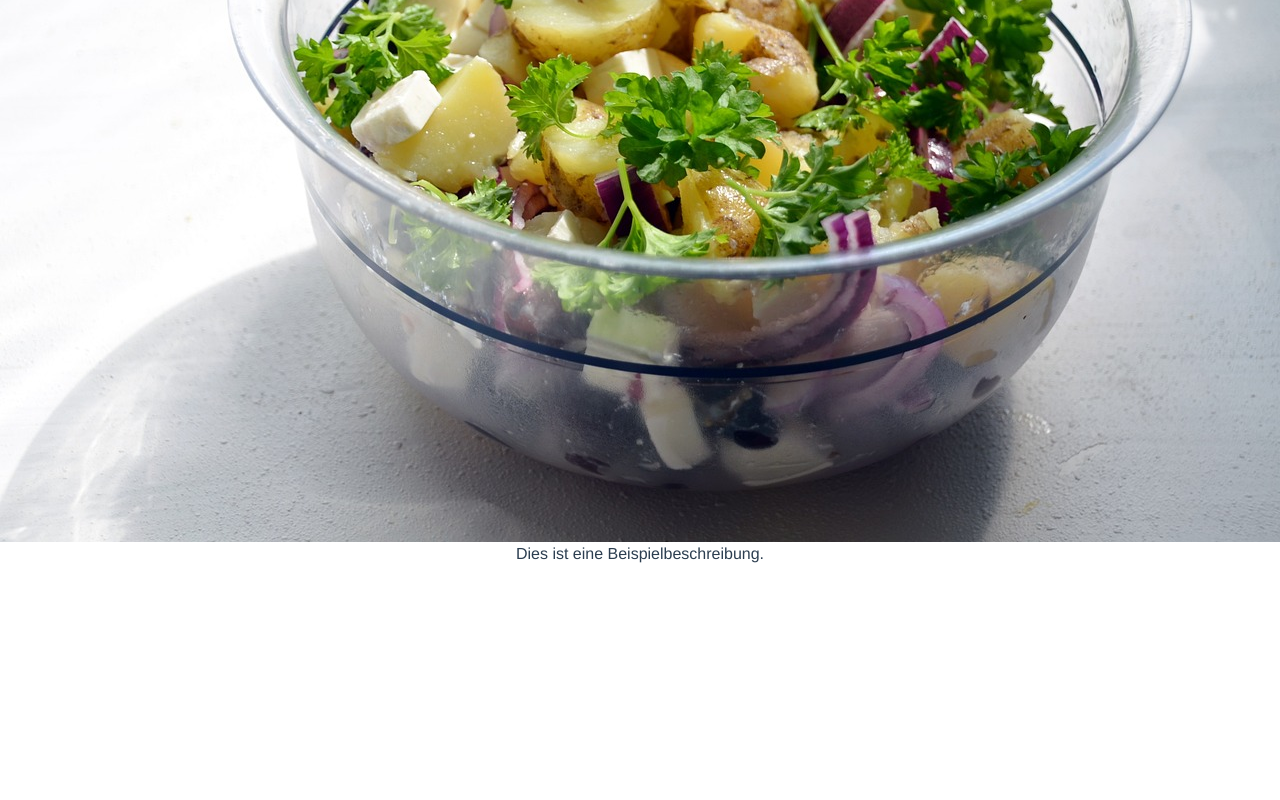
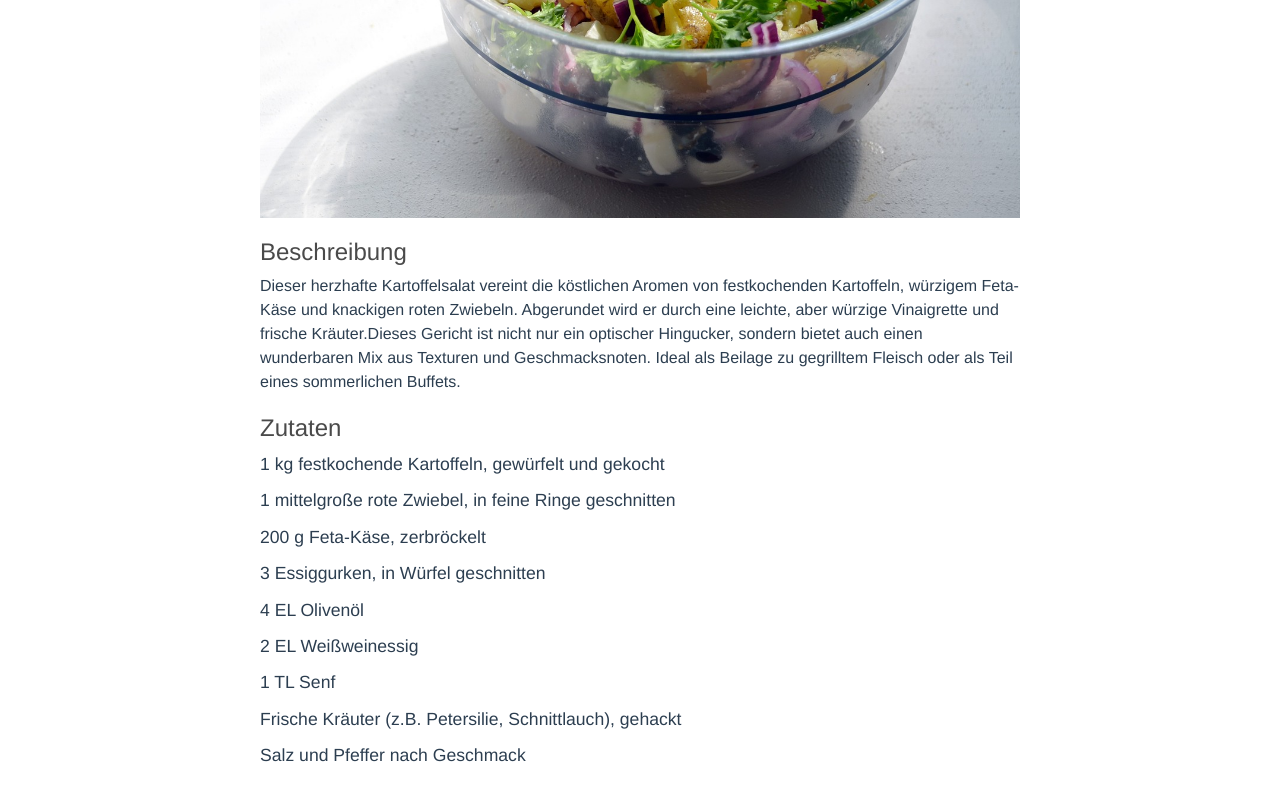
Before and after one commit to ercankurt2/recipleasefe, a Vue app: page /recipe/1 in a window 1280 px wide. Shown: the part 362-1162 px from the top of the page. Before the commit the page ends 944 px from the top, so only its background shows below. Built offline with nearby package versions, Linux system fonts and the light colour scheme; the HTML template or start-up script is replaced by a standard one.

Commit message:
RecipeDetailView.vue erweitert

```diff
--- a/src/components/RecipeDetailView.vue
+++ b/src/components/RecipeDetailView.vue
@@ -2,7 +2,18 @@
   <div class="recipe-detail">
     <h1>{{ recipe.title }}</h1>
     <img :src="getPicture(recipe)" alt="Bild des Rezepts" class="recipe-image">
-    <p>{{ recipe.beschreibung }}</p>
+
+    <div class="description-section">
+      <h2>Beschreibung</h2>
+      <p>{{ recipe.beschreibung }}</p>
+    </div>
+
+    <div class="ingredients-section">
+      <h2>Zutaten</h2>
+      <ul>
+        <li v-for="(zutat, index) in recipe.zutaten" :key="index">{{ zutat }}</li>
+      </ul>
+    </div>
   </div>
 </template>
 
@@ -15,7 +26,21 @@ export default {
       recipe: {
         id: 1,
         title: 'Beispielrezept',
-        beschreibung: 'Dies ist eine Beispielbeschreibung.',
+        beschreibung: 'Dieser herzhafte Kartoffelsalat vereint die köstlichen Aromen von festkochenden Kartoffeln, würzigem Feta-Käse und knackigen roten Zwiebeln. ' +
+          'Abgerundet wird er durch eine leichte, aber würzige Vinaigrette und frische Kräuter.' +
+          'Dieses Gericht ist nicht nur ein optischer Hingucker, sondern bietet auch einen wunderbaren Mix aus Texturen und Geschmacksnoten. ' +
+          'Ideal als Beilage zu gegrilltem Fleisch oder als Teil eines sommerlichen Buffets.',
+        zutaten: [
+          '1 kg festkochende Kartoffeln, gewürfelt und gekocht',
+          '1 mittelgroße rote Zwiebel, in feine Ringe geschnitten',
+          '200 g Feta-Käse, zerbröckelt',
+          '3 Essiggurken, in Würfel geschnitten',
+          '4 EL Olivenöl',
+          '2 EL Weißweinessig',
+          '1 TL Senf',
+          'Frische Kräuter (z.B. Petersilie, Schnittlauch), gehackt',
+          'Salz und Pfeffer nach Geschmack'
+        ],
         rezeptID: 1
       }
     }
@@ -35,10 +60,34 @@ export default {
 <style scoped>
 .recipe-detail {
   text-align: center;
+  max-width: 800px;
+  margin: auto;
+  padding: 20px;
 }
 
 .recipe-image {
   max-width: 100%;
   height: auto;
+  margin-bottom: 20px;
+}
+
+.description-section, .ingredients-section {
+  text-align: left;
+  margin-bottom: 20px;
+}
+
+.description-section h2, .ingredients-section h2 {
+  font-size: 1.5em;
+  color: #4a4a4a;
+}
+
+ul {
+  list-style-type: none;
+  padding: 0;
+}
+
+li {
+  margin-bottom: 10px;
+  font-size: 1.1em;
 }
 </style>
```
